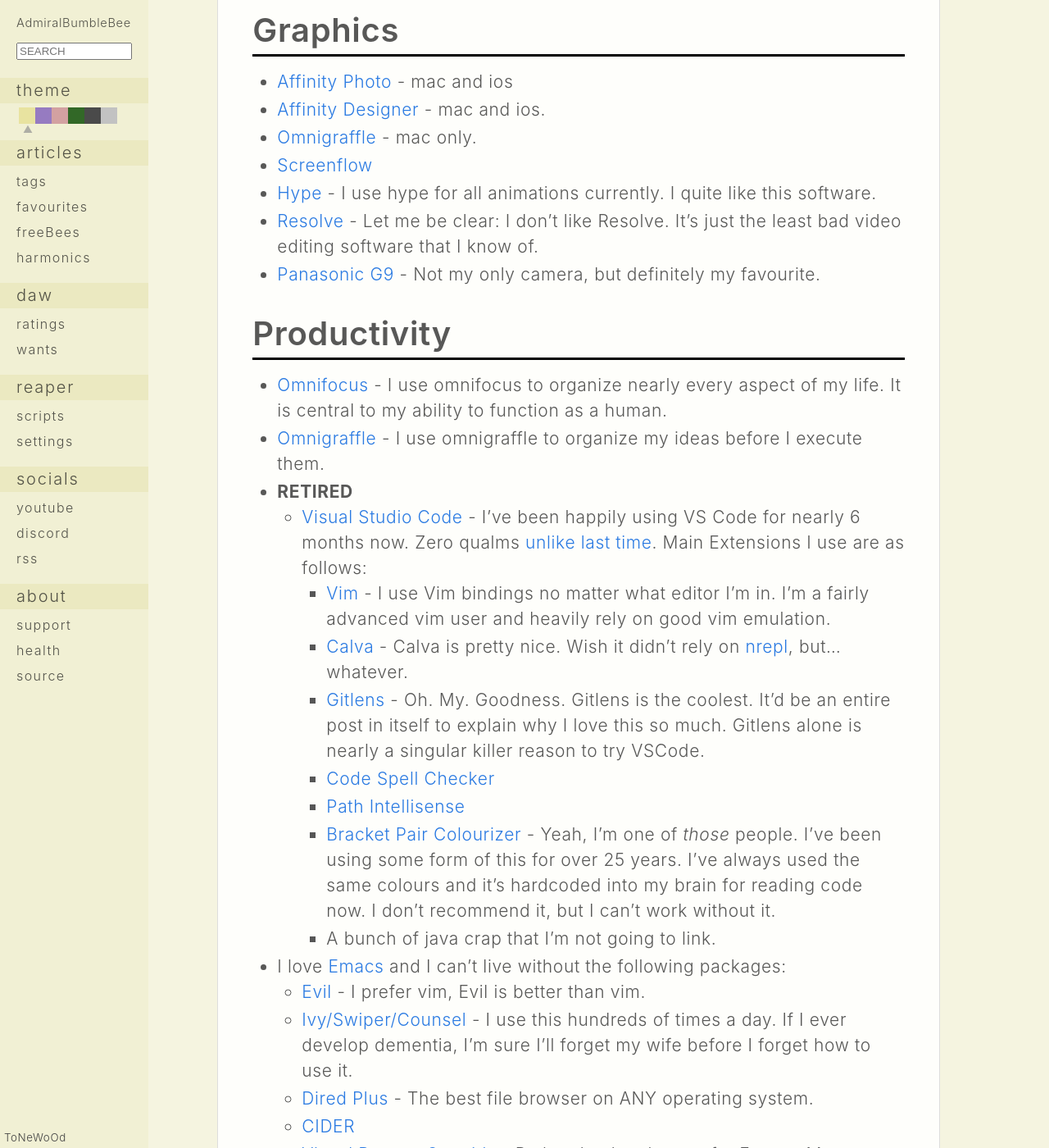
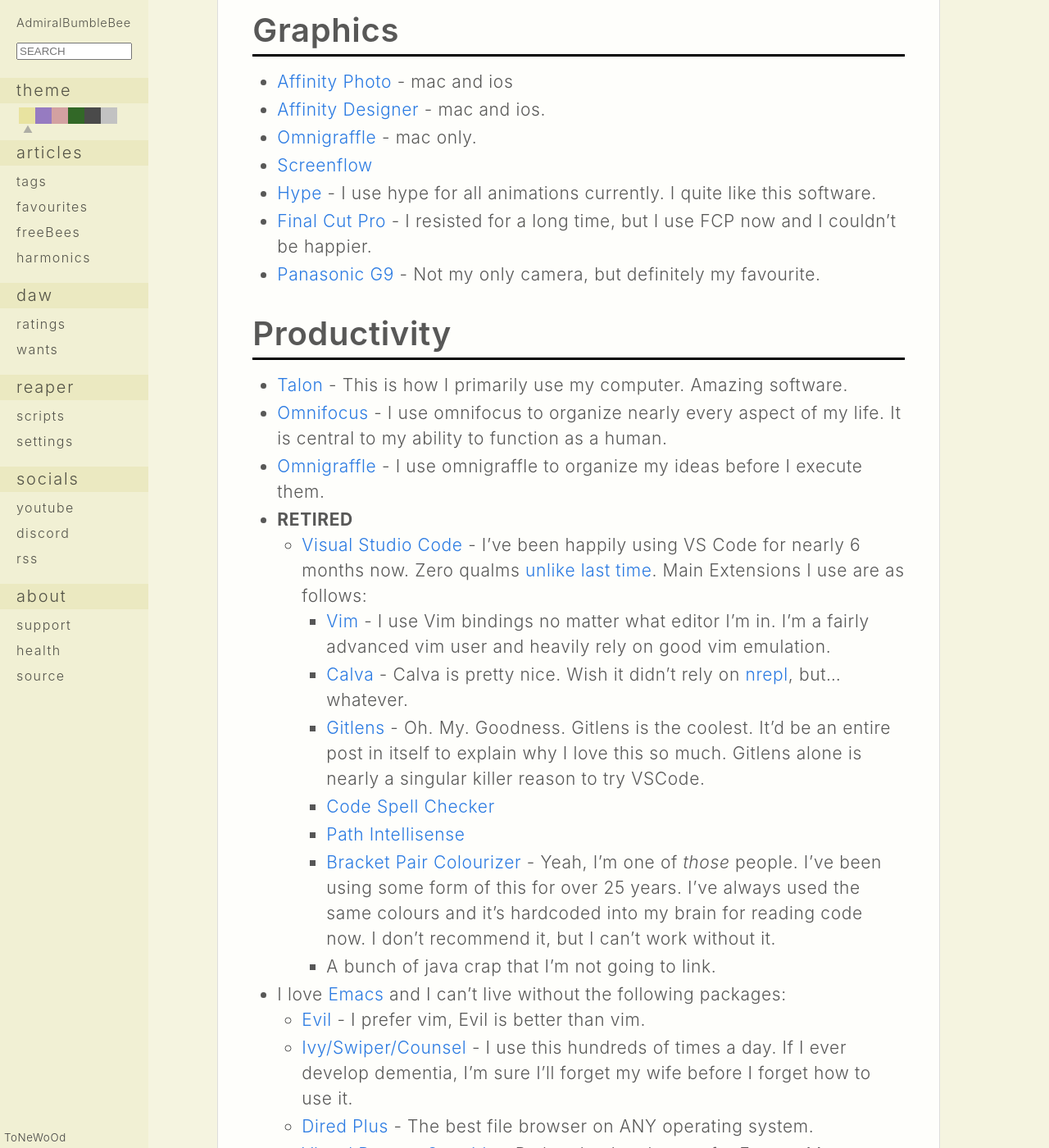
Before and after one commit to RobertARandolph/AdmiralBumbleBee.com, a Jekyll site: the page built from Favourites.md, in a window 1280 px wide and 1400 px high, scrolled down 1921 px. Shown: the whole window at 82% size. Built offline with Jekyll 4.4.1, drawn with Linux system fonts in a browser that asks for light colours; comment, search, counter and statistics services are not loaded.

Commit message:
fix all sorts of dumb things

```diff
--- a/Favourites.md
+++ b/Favourites.md
@@ -50,11 +50,12 @@
 * [Omnigraffle](https://www.omnigroup.com/omnigraffle) - mac only.
 * [Screenflow](https://www.telestream.net/screenflow/)
 * [Hype](https://tumult.com/hype/) - I use hype for all animations currently. I quite like this software.
-* [Resolve](https://www.blackmagicdesign.com/products/davinciresolve) - Let me be clear: I don't like Resolve. It's just the least bad video editing software that I know of.
+* [Final Cut Pro](https://www.apple.com/final-cut-pro/) - I resisted for a long time, but I use FCP now and I couldn't be happier.
 * [Panasonic G9](https://shop.panasonic.com/cameras-and-camcorders/cameras/lumix-interchangeable-lens-ilc-cameras/DC-G9KBODY.html) - Not my only camera, but definitely my favourite.
 
 # Productivity
 
+* [Talon](https://talonvoice.com) - This is how I primarily use my computer. Amazing software.
 * [Omnifocus](https://www.omnigroup.com/omnifocus) - I use omnifocus to organize nearly every aspect of my life. It is central to my ability to function as a human.
 * [Omnigraffle](https://www.omnigroup.com/omnigraffle) - I use omnigraffle to organize my ideas before I execute them.
 * **RETIRED**
@@ -70,7 +71,6 @@
   * [Evil](https://github.com/emacs-evil/evil) - I prefer vim, Evil is better than vim.
   * [Ivy/Swiper/Counsel](https://github.com/abo-abo/swiper) - I use this hundreds of times a day. If I ever develop dementia, I'm sure I'll forget my wife before I forget how to use it.
   * [Dired Plus](https://www.emacswiki.org/emacs/DiredPlus) - The best file browser on ANY operating system.
-  * [CIDER](https://github.com/clojure-emacs/cider)
   * [Visual Regexp Steroids](https://github.com/benma/visual-regexp-steroids.el) - Python backend regex for Emacs. More sane syntax, and expressions as replacements.
   * [Org Mode](https://orgmode.org) - Spreadsheet, scheduling, timing, multi-language programming and more. I have 100s of org files on my system, most used weekly.
   * [Ace Windows](https://github.com/abo-abo/ace-window) - Keyboard based window navigation. I can get to any window I want with my eyes closed using a set of static keys.
--- a/_layouts/post.html
+++ b/_layouts/post.html
@@ -2,7 +2,6 @@
 layout: default
 comments: true
 ---
-
 
 <a href='/general/2021/01/30/Health.html'>
   <div class="vacation">
--- a/_sass/_base.scss
+++ b/_sass/_base.scss
@@ -305,9 +305,9 @@
 
   @include media-query($on-palm) {
     max-width: 100%;
-    padding-right: $spacing-unit / 4;
-    padding-left: $spacing-unit / 4;
-    margin-left: 0;
+    padding-right: 0;
+    padding-left: 0;
+    margin: 0;
   }
 
   @extend %clearfix;
--- a/_sass/_layout.scss
+++ b/_sass/_layout.scss
@@ -174,6 +174,7 @@
         padding: 5px;
         font-size: 10pt;
         line-height: 12pt;
+        background-color: $sidebar-background;
     }
 
 
```
Also changed, not shown: _posts/2021-03-14-Site-Updates.md (renamed from _posts/2021-03-07-Site-Updates.md, +1 -1 lines).
